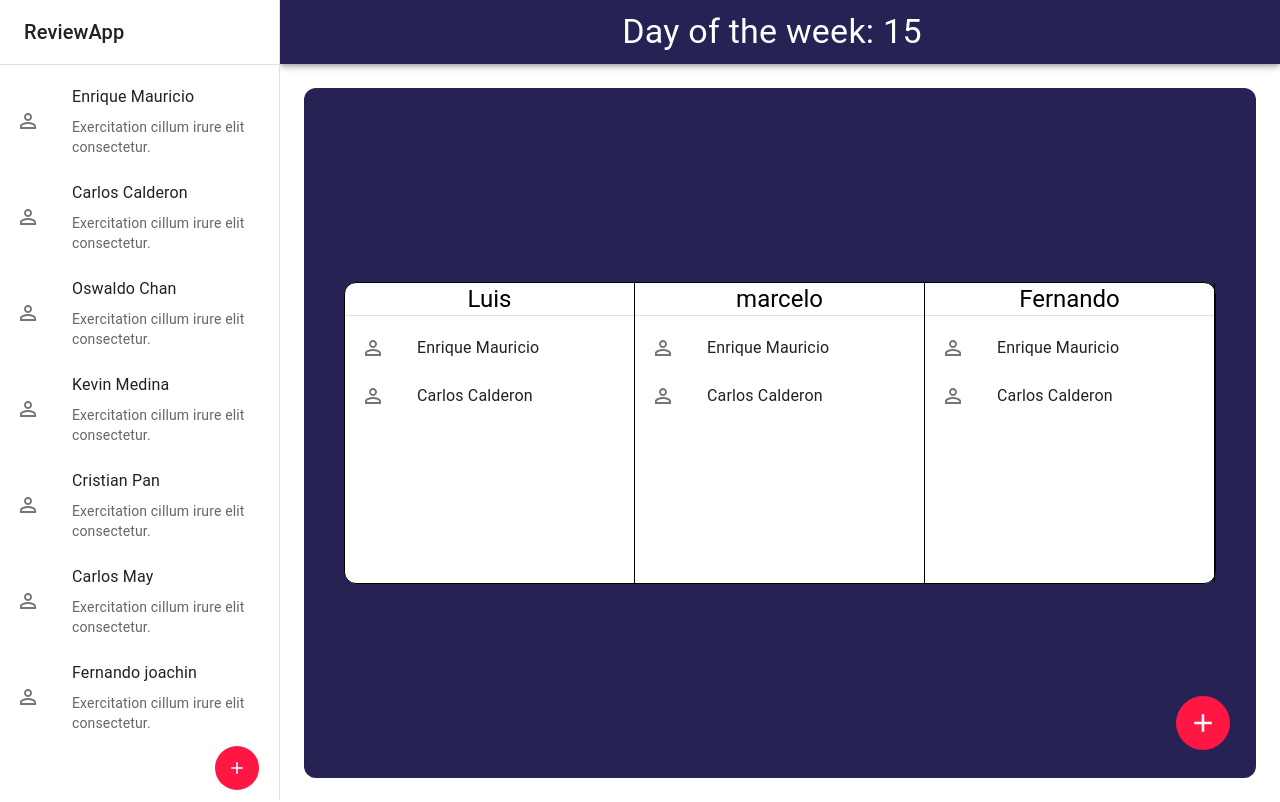
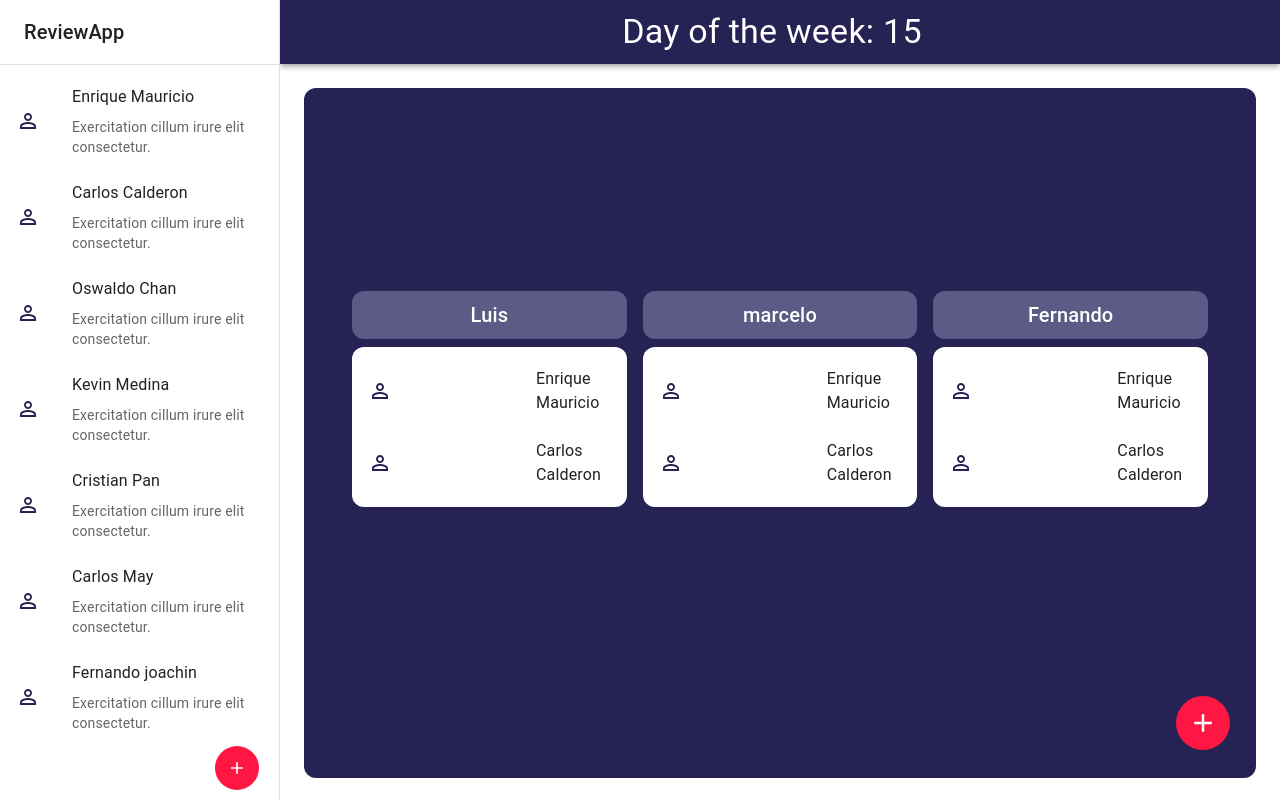
Before and after one commit to jfer1990/resume-parser, a React (Vite) app: page / in a window 1280 px wide. Built offline with nearby package versions, Linux system fonts and the light colour scheme.

Commit message:
cambio a la tabla

```diff
--- a/src/reviewers/components/ReviewerItem.jsx
+++ b/src/reviewers/components/ReviewerItem.jsx
@@ -1,6 +1,6 @@
 import { PersonOutline } from "@mui/icons-material";
 import {
-  Divider,
+  Box,
   Grid,
   List,
   ListItem,
@@ -17,23 +17,27 @@ export const ReviewerItem = ({ reviewer }) => {
       item
       xs={4}
       sx={{
-        borderRight: "1px solid black",
+        // borderRight: "1px solid black",
         minHeight: "300px",
       }}
     >
-      <Typography color="black" variant="h5" textAlign="center">
-        {reviewer}
-      </Typography>
-      <Divider />
-      <List>
+      <Box
+        sx={{ background: "#5C5B85", borderRadius: 3, margin: 1, padding: 1 }}
+      >
+        <Typography color="white" variant="h6" textAlign="center">
+          {reviewer}
+        </Typography>
+      </Box>
+      {/* <Divider /> */}
+      <List sx={{ background: "white", borderRadius: 3, margin: 1 }}>
         {["Enrique Mauricio", "Carlos Calderon"].map((text) => (
           <ListItem key={text} disablePadding>
             <ListItemButton>
               <ListItemIcon>
-                <PersonOutline />
+                <PersonOutline sx={{ color: "primary.main" }} />
               </ListItemIcon>
               <Grid container>
-                <ListItemText primary={text} />
+                <ListItemText sx={{ marginLeft: 14 }} primary={text} />
               </Grid>
             </ListItemButton>
           </ListItem>
--- a/src/reviewers/components/StudentItem.jsx
+++ b/src/reviewers/components/StudentItem.jsx
@@ -14,7 +14,7 @@ export const StudentItem = ({ student }) => {
       <ListItem key={student} disablePadding>
         <ListItemButton>
           <ListItemIcon>
-            <PersonOutline />
+            <PersonOutline sx={{ color: "primary.main" }} />
           </ListItemIcon>
           <Grid container>
             <ListItemText primary={student} />
--- a/src/reviewers/views/AddReviewerInput.jsx
+++ b/src/reviewers/views/AddReviewerInput.jsx
@@ -49,7 +49,17 @@ export const AddReviewerInput = () => {
               label="nombre:"
               value={inputValue}
               onChange={OnInputChange}
-              sx={{ border: "none", mb: 1 }}
+              sx={{ border: "none", mb: 3, mt: 3 }}
+            />
+            <TextField
+              type="text"
+              variant="filled"
+              fullWidth
+              placeholder="Ingrese un correo"
+              label="correo:"
+              value={inputValue}
+              // onChange={OnInputChange}
+              sx={{ border: "none", mb: 3 }}
             />
             <Grid item alignSelf="flex-end">
               <Button
--- a/src/reviewers/views/AddStudentInput.jsx
+++ b/src/reviewers/views/AddStudentInput.jsx
@@ -50,7 +50,17 @@ export const AddStudentInput = () => {
               label="nombre:"
               value={inputValue}
               onChange={OnInputChange}
-              sx={{ border: "none", mb: 1 }}
+              sx={{ border: "none", mb: 3, mt: 3 }}
+            />
+            <TextField
+              type="text"
+              variant="filled"
+              fullWidth
+              placeholder="Ingrese un correo"
+              label="correo:"
+              value={inputValue}
+              // onChange={OnInputChange}
+              sx={{ border: "none", mb: 3 }}
             />
             <Grid item alignSelf="flex-end">
               <Button
--- a/src/reviewers/views/ReviewersTable.jsx
+++ b/src/reviewers/views/ReviewersTable.jsx
@@ -25,10 +25,10 @@ export const ReviewersTable = () => {
         justifyContent="center"
         flexWrap="noWrap"
         sx={{
-          backgroundColor: "white",
-          border: "1px solid black",
+          // backgroundColor: "white",
           borderRadius: 3,
           margin: "40px",
+          overflow: "hidden",
         }}
       >
         {reviewers.map((reviewer) => (
```
